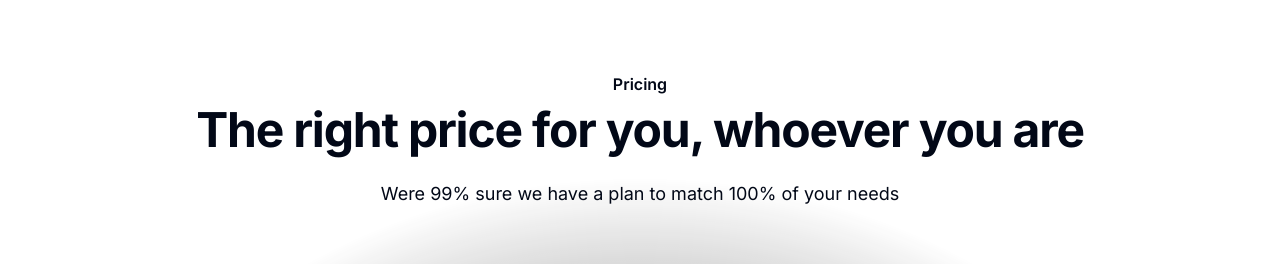
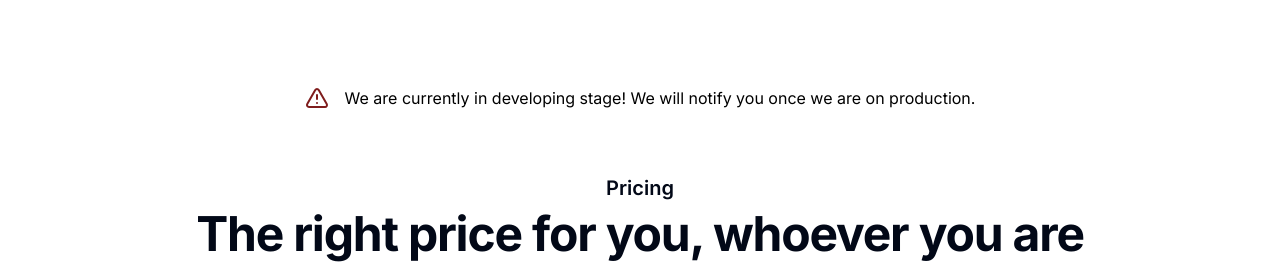
Before and after one commit to hetref/filedrop, a Next.js app: page /pricing in a window 1280 px wide. Shown: the part 138-402 px from the top of the page. Built offline with nearby package versions, Linux system fonts and the light colour scheme; no server answers.

Commit message:
Development Warning

```diff
--- a/app/pricing/page.tsx
+++ b/app/pricing/page.tsx
@@ -1,13 +1,61 @@
 import PricingCards from "@/components/PricingCards";
+import { db } from "@/firebase";
+import { deleteUser } from "@/lib/actions/user";
+import { auth } from "@clerk/nextjs";
+import {
+  collection,
+  deleteDoc,
+  doc,
+  getDocs,
+  query,
+  where,
+} from "firebase/firestore";
+import { AlertTriangle } from "lucide-react";
 
 const page = () => {
+  // TODO: Delete Dropper handling.
+
+  // const deleteDropper = async () => {
+  //   const { userId } = auth();
+  //   if (!userId) {
+  //     console.error("User ID is null");
+  //     return;
+  //   }
+
+  //   const q = query(collection(db, "droppers"), where("userId", "==", userId));
+
+  //   const querySnapshot = await getDocs(q);
+  //   querySnapshot.forEach(async (docs) => {
+  //     console.log(docs.id, " => ", docs.data());
+
+  //     // const deleteDocument = await deleteDoc(doc(db, "droppers", docs.id));
+  //     // console.log("DELETEDOCUMENT", deleteDocument);
+  //   });
+
+  //   await deleteDoc(doc(db, "droppers", userId));
+  //   return querySnapshot;
+  // };
+
   return (
     <div className="isolate overflow-hidden ">
       <div className="mx-auto max-w-7xl px-6 pb-96 pt-26 text-center sm:pt-32 lg:px-8">
         <div className="mx-auto max-w-4xl">
-          <h2 className="text-base font-semibold leading-7 dark:text-yellow-400">
+          <h3 className="bg-white flex justify-center items-center gap-4 rounded-full text-black p-4 mb-12">
+            <AlertTriangle className="text-red-900" /> We are currently in
+            developing stage! We will notify you once we are on production.
+          </h3>
+          <h2 className="text-xl font-semibold leading-7 dark:text-yellow-400">
             Pricing
           </h2>
+          {/* <form
+            action={async () => {
+              "use server";
+              // const { userId } = auth();
+              await deleteUser({ userId: "user_2jBuetE1jD12J3fEowEs0cQlqoY" });
+            }}
+          >
+            <button type="submit">Delete Dropper</button>
+          </form> */}
           <p className="mt-2 text-4xl font-bold tracking-tight dark:text-white sm:text-5xl">
             The right price for you,{" "}
             <br className="hidden sm:inline lg:hidden" />
```
Also changed, not shown: lib/actions/user.ts (+4 -3 lines), 1 other file (tests, documents, lock files or other folders).
